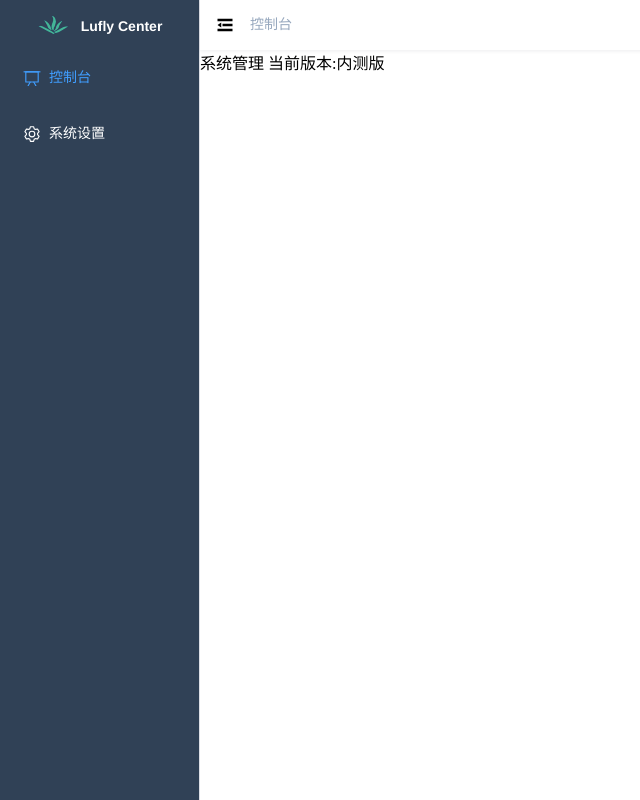
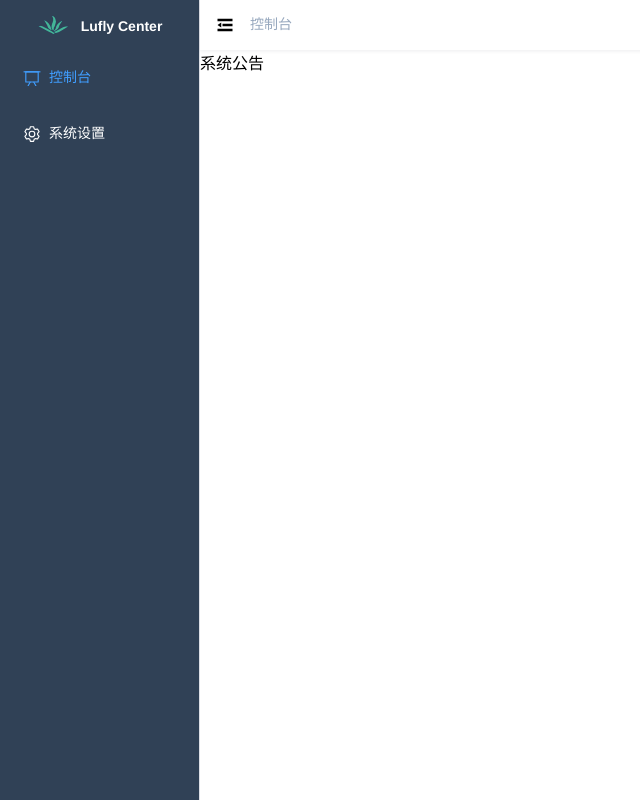
Before and after one commit to smallfawn/test_2024, a Vue app: page /home/setting in a window 1280 px wide. Shown: the whole page, without its empty margins (0-640 px from the left). Built offline with nearby package versions, Linux system fonts and the light colour scheme.

Commit message:
设置显示内容

```diff
--- a/src/stores/counter.js
+++ b/src/stores/counter.js
@@ -2,7 +2,7 @@ import { ref, computed } from 'vue'
 import { defineStore } from 'pinia'
 
 export const useCounterStore = defineStore('counter', () => {
-
+  const loginType = ref('user')
   //定义用户名和密码
   const adminUsername = ref('S')
   const adminPassword = ref('')
@@ -59,7 +59,7 @@ export const useCounterStore = defineStore('counter', () => {
     QingLong,
     isDecodeUsername,
     proxy,
-    maxRetry
-
+    maxRetry,
+    loginType
   }
 })
--- a/src/views/Login.vue
+++ b/src/views/Login.vue
@@ -10,13 +10,13 @@ const stores = useCounterStore()
 import { ElMessage, ElMessageBox } from 'element-plus'
 
 const form = ref({
-  type: "user",
+  type: 'user',
   username: "",
   password: ""
 })
 const isFlag = ref(false)
 const login = () => {
-
+  stores.loginType = form.value.type
   /**/
   if (form.value.type == 'admin') {
     Api.adminLogin(form.value.username, form.value.password).then(res => {
--- a/src/views/Setting.vue
+++ b/src/views/Setting.vue
@@ -1,6 +1,15 @@
 <template>
-    <div>
+    <div v-if="stores.loginType == 'admin'">
         系统管理
         当前版本:内测版
     </div>
+    <div v-if="stores.loginType == 'user'">
+        系统公告
+    </div>
 </template>
+<script setup>
+import { useCounterStore } from '@/stores/counter'
+const stores = useCounterStore()
+console.log(stores.loginType);
+
+</script>
```
